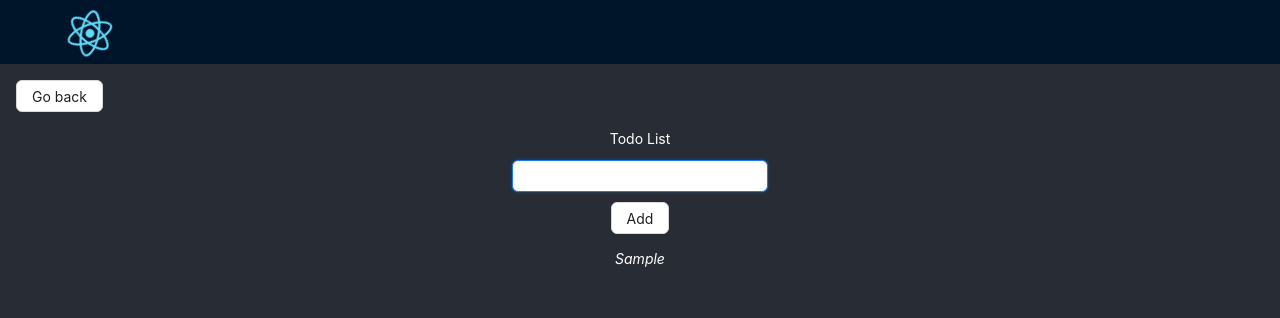
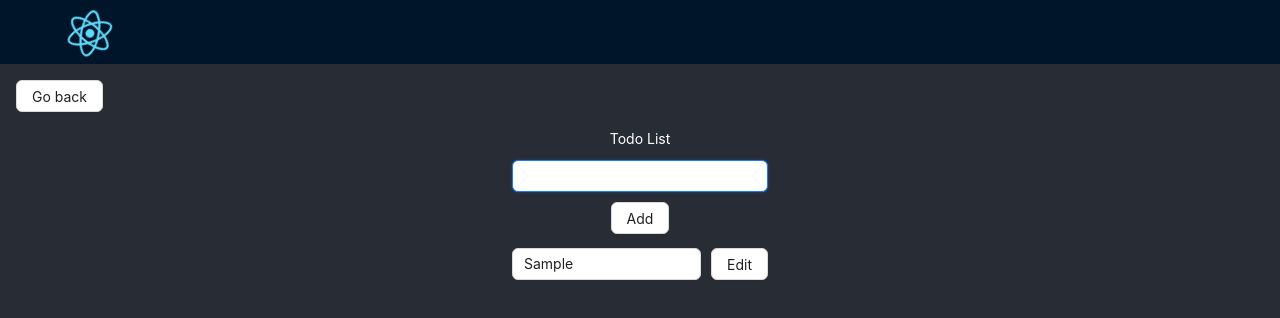
Before and after one commit to girgen2019/Forms_ToDos_API, a React (Create React App) app: page /todo in a window 1280 px wide. Both pictures are taken after typing "Sample" into the empty fields and a click on the button "Add". Shown: the top 318 px of the page. Built offline with nearby package versions, Linux system fonts and the light colour scheme.

Commit message:
feat: add logic for ToDo component

```diff
--- a/src/Components/ToDo.jsx
+++ b/src/Components/ToDo.jsx
@@ -48,10 +48,14 @@ export const Todo = () => {
               <li
                 key={todo.id}
                 style={{
+                  display:"flex",
+                  gap: "10px",
                   listStyle: 'none',
+                  margin:"10px 0px"
                 }}
               >
-                <i>{todo.title}</i>
+                <Input value={todo.title}/>
+                <Button>Edit</Button>
               </li>
             );
           })}
```
